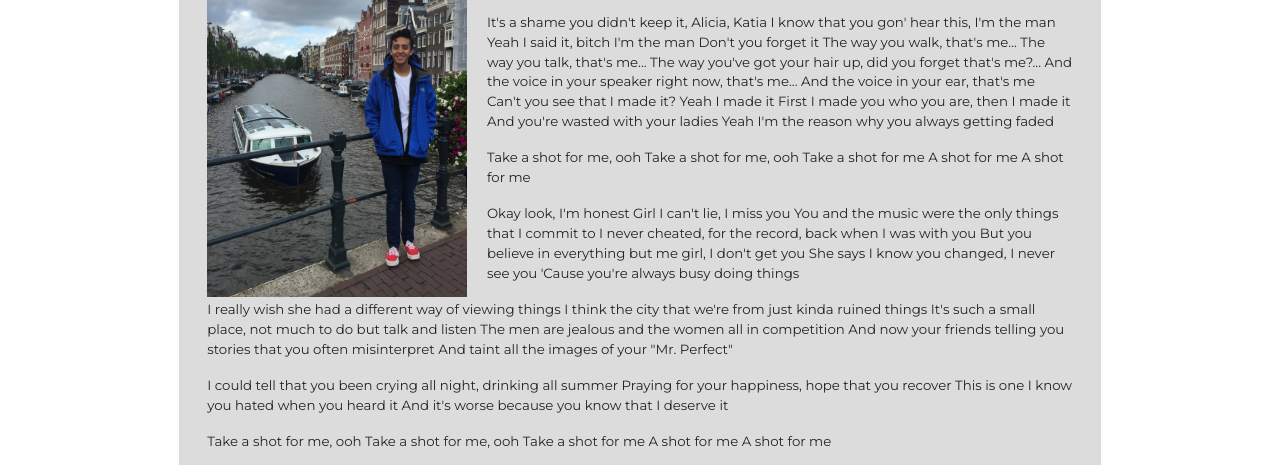
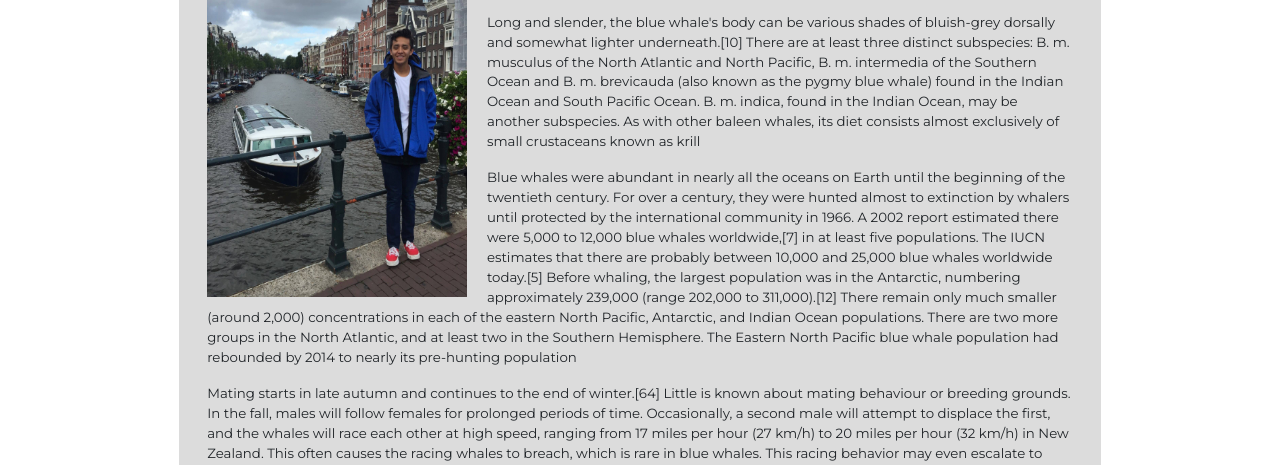
Before and after one commit to andresagu/andresagu.github.io, a plain HTML site: page index.html in a window 1280 px wide. Shown: the part 264-729 px from the top of the page. Drawn offline with nearby package versions, Linux system fonts and the light colour scheme.

Commit message:
adding different placeholding text

```diff
--- a/index.html
+++ b/index.html
@@ -28,72 +28,19 @@
     <img class="myPic" src="pics/me.JPG" alt="image not found">
 
     <p>
-      I can see it in your eyes, you're angry Regret got shit on what you're feeling no Mad 'cause he ain't like me Oh you mad 'cause nobody ever did it like me All the care I would take, all the love that we made Now you're trying to find somebody
-      to replace what I gave to you
+      The blue whale (Balaenoptera musculus) is a marine mammal belonging to the baleen whale parvorder, Mysticeti.[6] At up to 29.9 metres (98 ft)[7] in length and with a maximum recorded weight of 173 tonnes (190 short tons),[7] it is the largest animal known to have ever existed.[8][9]
     </p>
 
     <p>
-      It's a shame you didn't keep it, Alicia, Katia
-      I know that you gon' hear this, I'm the man
-      Yeah I said it, bitch I'm the man
-      Don't you forget it
-      The way you walk, that's me...
-      The way you talk, that's me...
-      The way you've got your hair up, did you forget that's me?...
-      And the voice in your speaker right now, that's me...
-      And the voice in your ear, that's me
-      Can't you see that I made it? Yeah I made it
-      First I made you who you are, then I made it
-      And you're wasted with your ladies
-      Yeah I'm the reason why you always getting faded
+      Long and slender, the blue whale's body can be various shades of bluish-grey dorsally and somewhat lighter underneath.[10] There are at least three distinct subspecies: B. m. musculus of the North Atlantic and North Pacific, B. m. intermedia of the Southern Ocean and B. m. brevicauda (also known as the pygmy blue whale) found in the Indian Ocean and South Pacific Ocean. B. m. indica, found in the Indian Ocean, may be another subspecies. As with other baleen whales, its diet consists almost exclusively of small crustaceans known as krill
     </p>
 
     <p>
-      Take a shot for me, ooh
-      Take a shot for me, ooh
-      Take a shot for me
-      A shot for me
-      A shot for me
+      Blue whales were abundant in nearly all the oceans on Earth until the beginning of the twentieth century. For over a century, they were hunted almost to extinction by whalers until protected by the international community in 1966. A 2002 report estimated there were 5,000 to 12,000 blue whales worldwide,[7] in at least five populations. The IUCN estimates that there are probably between 10,000 and 25,000 blue whales worldwide today.[5] Before whaling, the largest population was in the Antarctic, numbering approximately 239,000 (range 202,000 to 311,000).[12] There remain only much smaller (around 2,000) concentrations in each of the eastern North Pacific, Antarctic, and Indian Ocean populations. There are two more groups in the North Atlantic, and at least two in the Southern Hemisphere. The Eastern North Pacific blue whale population had rebounded by 2014 to nearly its pre-hunting population
     </p>
 
     <p>
-      Okay look, I'm honest
-      Girl I can't lie, I miss you
-      You and the music were the only things that I commit to
-      I never cheated, for the record, back when I was with you
-      But you believe in everything but me girl, I don't get you
-      She says I know you changed, I never see you
-      'Cause you're always busy doing things
-    </p>
-
-    <p>
-      I really wish she had a different way of viewing things
-      I think the city that we're from just kinda ruined things
-      It's such a small place, not much to do but talk and listen
-      The men are jealous and the women all in competition
-      And now your friends telling you stories that you often misinterpret
-      And taint all the images of your "Mr. Perfect"
-    </p>
-
-    <p>
-      I could tell that you been crying all night, drinking all summer
-      Praying for your happiness, hope that you recover
-      This is one I know you hated when you heard it
-      And it's worse because you know that I deserve it
-    </p>
-
-    <p>
-      Take a shot for me, ooh
-      Take a shot for me, ooh
-      Take a shot for me
-      A shot for me
-      A shot for me
-    </p>
-
-    <p>
-      May your neighbors respect you
-      Trouble neglect you, angels protect you
-      And heaven accept you
+      Mating starts in late autumn and continues to the end of winter.[64] Little is known about mating behaviour or breeding grounds. In the fall, males will follow females for prolonged periods of time. Occasionally, a second male will attempt to displace the first, and the whales will race each other at high speed, ranging from 17 miles per hour (27 km/h) to 20 miles per hour (32 km/h) in New Zealand. This often causes the racing whales to breach, which is rare in blue whales. This racing behavior may even escalate to physical violence between the males. Scientists have observed this behavior in multiple parts of the world, including the Gulf of St. Lawrence in Canada and the South Taranaki Bight in New Zealand
     </p>
 
   </div>
```
